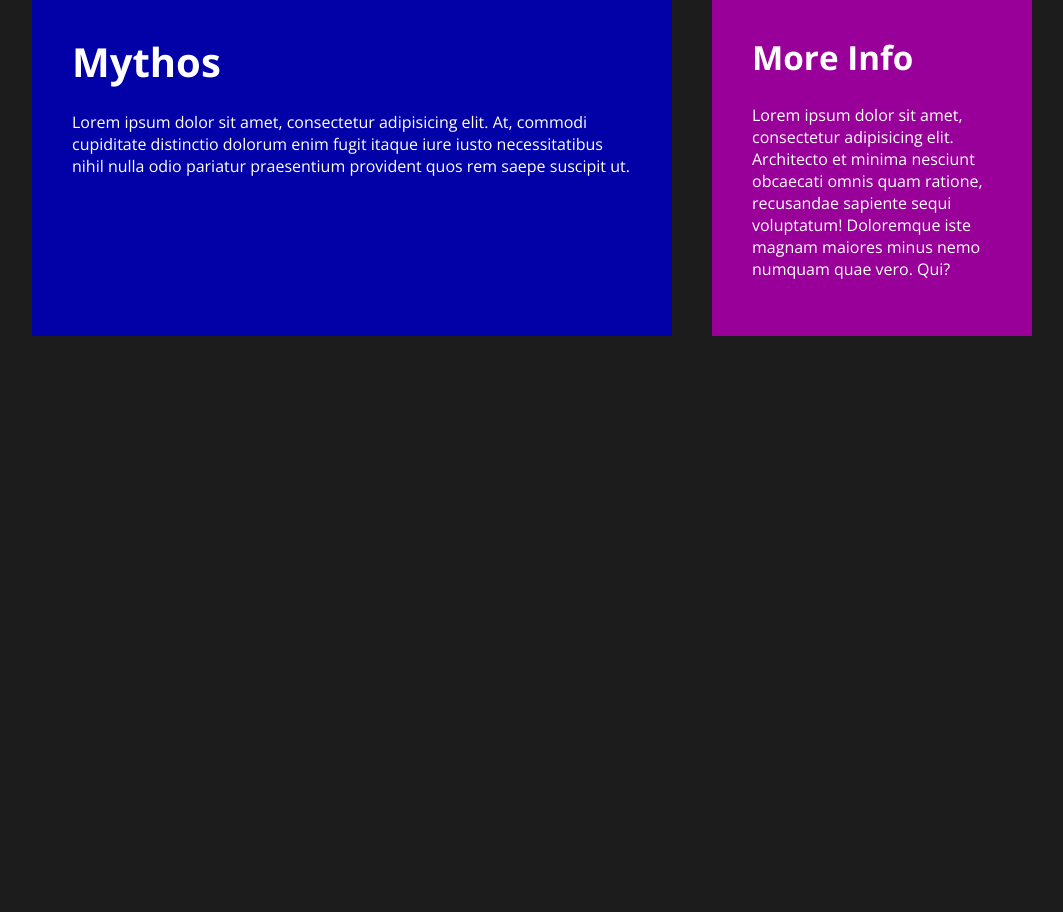
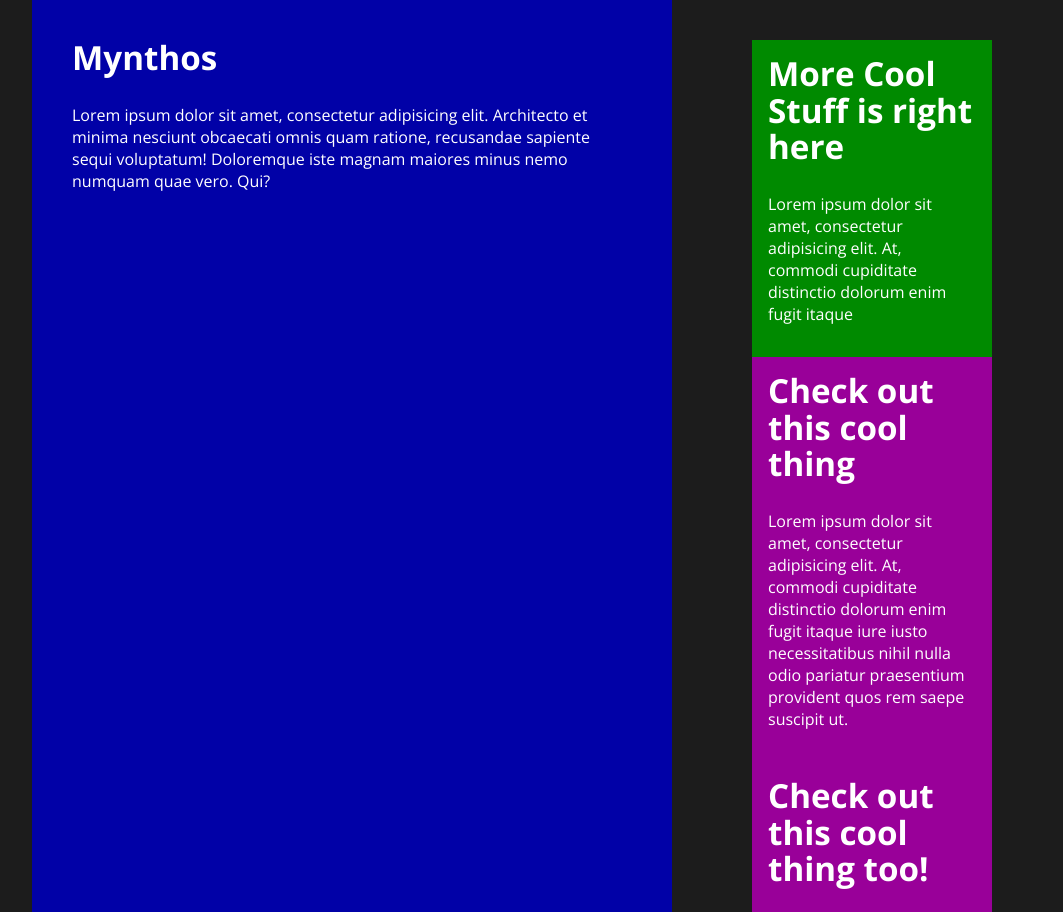
Before and after one commit to StevenLignereux/sass_crash_course, a website built with Parcel: page src/index.html in a window 1280 px wide. Shown: the top 912 px of the page, without its empty margins (108-1171 px from the left). Before the commit the page ends 800 px from the top, so only its background shows below. Built offline with nearby package versions, Linux system fonts and the light colour scheme.

Commit message:
Nesting and BEM

```diff
--- a/src/index.html
+++ b/src/index.html
@@ -1,5 +1,6 @@
 <!doctype html>
 <html lang="en">
+
 <head>
     <meta charset="UTF-8">
     <meta name="viewport"
@@ -15,21 +16,40 @@
     <!--    js-->
     <script src="js/main.js" type="module" defer></script>
 </head>
+
 <body>
     <div class="grid">
         <main class="grid__main">
-        <h1>Mythos</h1>
-        <p>Lorem ipsum dolor sit amet, consectetur adipisicing elit. At, commodi cupiditate distinctio dolorum enim
-            fugit
-            itaque
-            iure iusto necessitatibus nihil nulla odio pariatur praesentium provident quos rem saepe suscipit ut.</p>
+            <h2>Mynthos</h2>
+            <p>Lorem ipsum dolor sit amet, consectetur adipisicing elit. Architecto et minima nesciunt obcaecati omnis
+                quam
+                ratione, recusandae sapiente sequi voluptatum! Doloremque iste magnam maiores minus nemo numquam quae
+                vero.
+                Qui?</p>
         </main>
         <aside class="grid__sidebar">
-        <h2>More Info</h2>
-        <p>Lorem ipsum dolor sit amet, consectetur adipisicing elit. Architecto et minima nesciunt obcaecati omnis quam
-            ratione, recusandae sapiente sequi voluptatum! Doloremque iste magnam maiores minus nemo numquam quae vero.
-            Qui?</p>
+            <div class="grid__widget--green">
+                <h2>More Cool Stuff is right here</h2>
+                <p>Lorem ipsum dolor sit amet, consectetur adipisicing elit. At, commodi cupiditate distinctio dolorum
+                    enim fugit itaque
+                </p>
+            </div>
+            <div class="grid__widget--magenta">
+                <h2>Check out this cool thing</h2>
+                <p>Lorem ipsum dolor sit amet, consectetur adipisicing elit. At, commodi cupiditate distinctio dolorum
+                    enim fugit itaque iure iusto necessitatibus nihil nulla odio pariatur praesentium provident quos rem
+                    saepe suscipit ut.</p>
+            </div>
+            <div class="grid__widget--magenta">
+                <h2>Check out this cool thing too!</h2>
+                <p>Lorem ipsum dolor sit amet, consectetur adipisicing elit. At, commodi cupiditate distinctio dolorum
+                    enim fugit itaque iure iusto necessitatibus nihil nulla odio pariatur praesentium provident quos rem
+                    saepe suscipit ut. Lorem ipsum, dolor sit amet consectetur adipisicing elit. Minus a deserunt ut
+                    quidem voluptatum fugiat distinctio consequatur nesciunt! Magnam animi magni ab, sed amet iusto
+                    totam dolorum hic odit harum?</p>
+            </div>
         </aside>
     </div>
 </body>
+
 </html>
--- a/src/scss/layout/_grid.scss
+++ b/src/scss/layout/_grid.scss
@@ -1,5 +1,11 @@
 // Ici les éléments pour contrôler notre grille
 @use "../util";
+
+// Utilisation d'un placeholder en sass pour du style particulier
+%widget {
+  // On ajoute du padding pour éviter le comportement étrange du "margin collapse" (ajout de marges par défaut du navitageur)
+  padding: util.rem(16);
+}
 
 .grid {
   /* - On utilise la propriété grid pour faire deux colones
@@ -8,10 +14,12 @@
 
   grid-template-columns: 1fr; // On veut une colonne
   grid-template-rows: auto auto; // la taille est basé sur la taille du contenu dans l'enfant
-  gap: util.rem(40); // On contrôle l'espacement entre les colones avec cette propriété
+  gap: util.rem(
+    40
+  ); // On contrôle l'espacement entre les colones avec cette propriété
 
   // Permet de définir un seuil maximal de taille à ne pas dépasser, on soustrait l'espace que l'on veut
-  width: min(100% - util.rem(40), 1000px);
+  width: min(100% - util.rem(40), util.rem(1000));
   margin-inline: auto; // Pour centrer le contenu, permet de gérer la droite et la gauche (start, end)
   font-size: 2em;
 
@@ -36,8 +44,6 @@
   }
 
   &__sidebar {
-    background-color: hsl(300, 100%, 30%);
-
     //On utilise ici un media query avec une max-width pour éviter la répétition de code
     @include util.breakpoint-down(medium) {
       text-align: center;
@@ -47,4 +53,17 @@
       text-align: right;
     }
   }
+
+  &__widget {
+    &--magenta {
+      @extend %widget;
+      background-color: hsl(300, 100%, 30%);
+    }
+
+    &--green {
+      // Permet d'éviter la répitition du code, à utiliser pour des éléments proches sinon les règles seront désordonées
+      @extend %widget;
+      background-color: hsl(120, 100%, 27%);
+    }
+  }
 }
```
Lines whose indentation alone changed are shown as unchanged.
